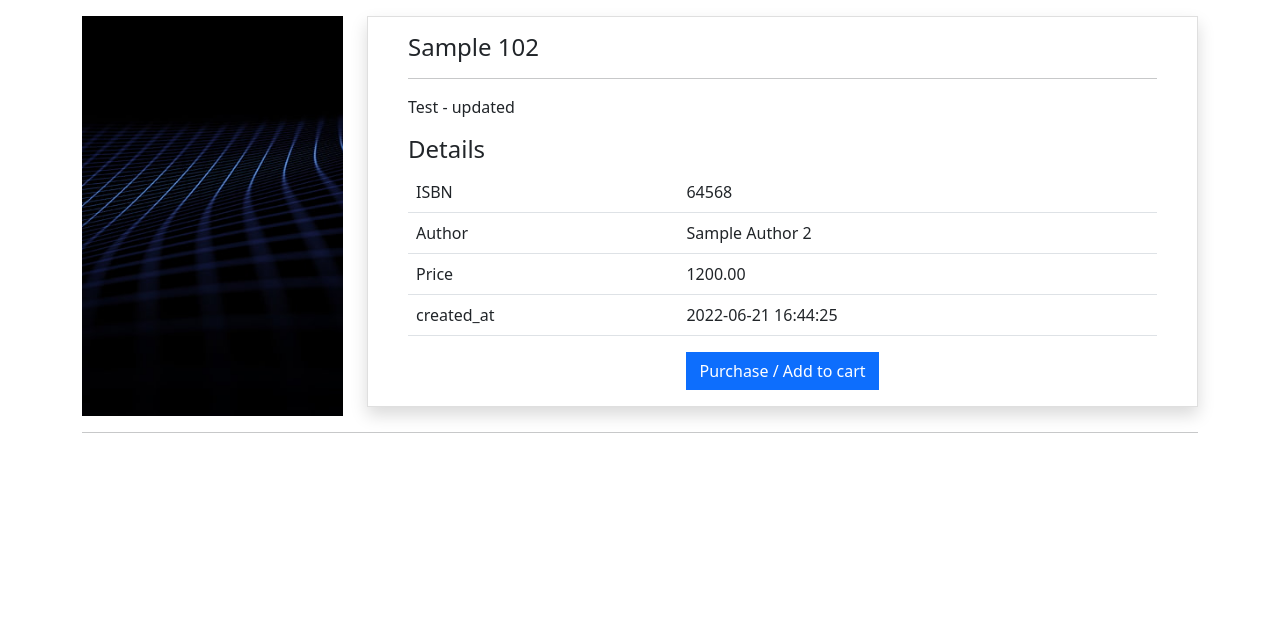
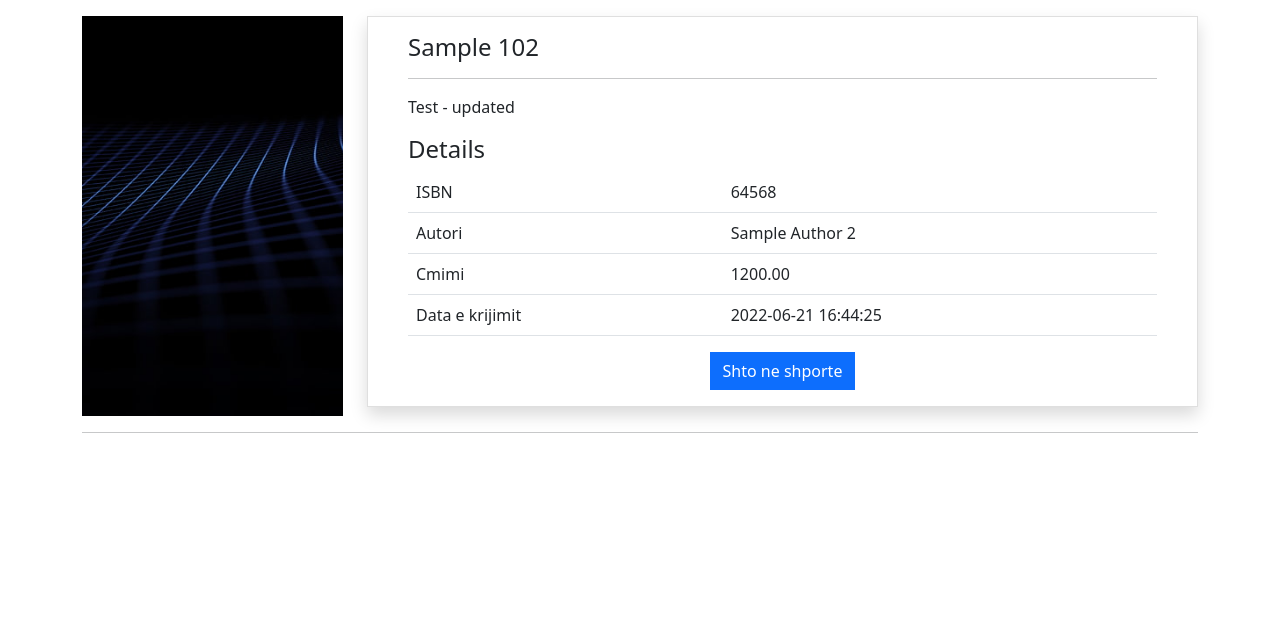
Before and after one commit to luiskateshi/WebProject, a PHP site: page /book.php?bookisbn=64568 in a window 1280 px wide. Shown: the part 88-718 px from the top of the page. Run offline with PHP 8.4, Linux system fonts and the light colour scheme; data comes from the database, SQL or seed files in the repository; some libraries are stand-ins or nearby versions.

Commit message:
Ndryshime

```diff
--- a/book.php
+++ b/book.php
@@ -52,14 +52,17 @@
                           $key = "ISBN";
                           break;
                         case "book_title":
-                          $key = "Title";
+                          $key = "Titulli";
                           break;
                         case "book_author":
-                          $key = "Author";
+                          $key = "Autori";
                           break;
                         case "book_price":
-                          $key = "Price";
+                          $key = "Cmimi";
                           break;
+                          case "created_at":
+                              $key = "Data e krijimit";
+                              break;
                       }
                     ?>
                     <tr>
@@ -74,7 +77,7 @@
                   <form method="post" action="cart.php">
                     <input type="hidden" name="bookisbn" value="<?php echo $book_isbn;?>">
                     <div class="text-center">
-                      <input type="submit" value="Purchase / Add to cart" name="cart" class="btn btn-primary rounded-0">
+                      <input type="submit" value="Shto ne shporte" name="cart" class="btn btn-primary rounded-0">
                     </div>
                   </form>
               </div>
```
Also changed, not shown: cart.php (+14 -12 lines), README.md.
